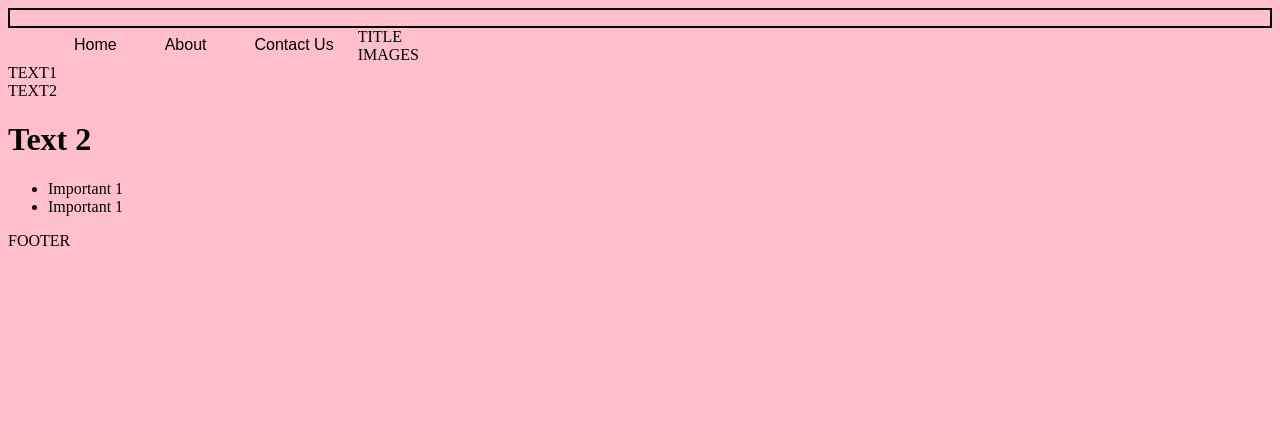
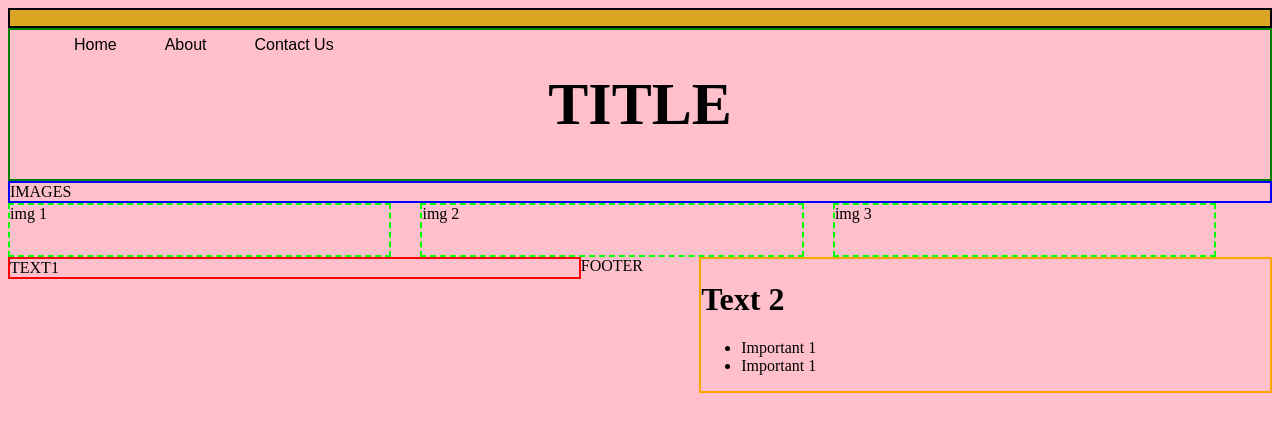
Before and after one commit to mgteutsch/css1, a plain HTML site: page index.html in a window 1280 px wide. Drawn offline with Linux system fonts and the light colour scheme.

Commit message:
Added terrible layout

```diff
--- a/index.html
+++ b/index.html
@@ -6,23 +6,29 @@
 </head>
 <body>
 
-<nav class="new-border">
+<nav class="new-border top-nav">
 	<ul class="top-nav">
 		<li>Home</li>
 		<li>About</li>
 		<li>Contact Us</li>
 	</ul>
 </nav>
-
-<div>TITLE</div>
-<div>IMAGES</div>
-<div>TEXT1</div>
-<div>TEXT2</div>
+<div class="new-border title">
+	<h1>TITLE</h1>
+</div>
+<div class="new-border image">IMAGES</div>
+	<div class="img-box">img 1</div>
+	<div class="img-box">img 2</div>
+	<div class="img-box">img 3</div>
+<div class="new-border text1">TEXT1</div>
+<div class="new-border text2">
 	<h1>Text 2</h1>
 	<ul>
 		<li>Important 1</li>
 		<li>Important 1</li>
 	</ul>
+</div>
+<br/>
 <div>FOOTER</div>
 
 </body>
--- a/styles.css
+++ b/styles.css
@@ -18,6 +18,8 @@ body {
 
 .title {
 	border-color: green;
+	text-align: center;
+	font-size: 30px;
 }
 
 .image {
@@ -26,10 +28,14 @@ body {
 
 .text1 {
 	border-color: red;
+	float: left;
+	width: 45%;
 }
 
 .text2 {
 	border-color: orange;
+	float: right;
+	width: 45%;
 }
 
 .footer {
@@ -42,5 +48,12 @@ body {
 	padding: 0 9px;
 	float: left;
 	margin: 10px 15px 0 15px;
+}
 
+.img-box {
+	width: 30%;
+	height: 50px;
+	border: 2px dashed lime;
+	display: inline-block;
+    margin-right: 2%;
 }
```
